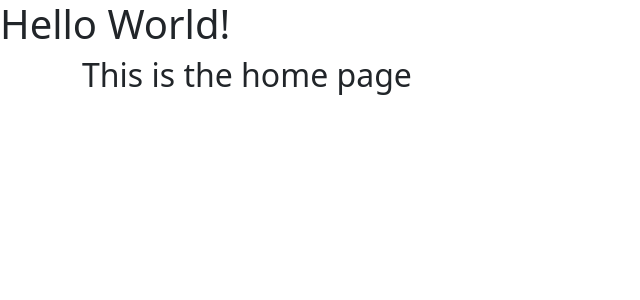
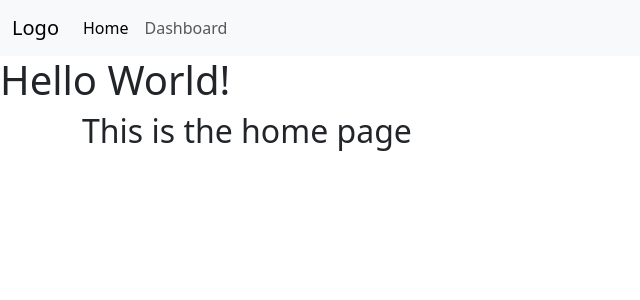
Before and after one commit to AipuAmeh/hirc-internship-project, a Flask app: page / in a window 1280 px wide. Shown: the top 300 px of the page, without its empty margins (0-640 px from the left). Run offline with Flask 3, Linux system fonts and the light colour scheme.

Commit message:
added csv file, created route that retrieves data correctly

```diff
--- a/project/templates/base.html
+++ b/project/templates/base.html
@@ -7,6 +7,24 @@
     <link href="https://cdn.jsdelivr.net/npm/bootstrap@5.3.6/dist/css/bootstrap.min.css" rel="stylesheet" integrity="sha384-4Q6Gf2aSP4eDXB8Miphtr37CMZZQ5oXLH2yaXMJ2w8e2ZtHTl7GptT4jmndRuHDT" crossorigin="anonymous">
 </head>
 <body>
+    <nav class="navbar navbar-expand-lg bg-body-tertiary">
+  <div class="container-fluid">
+    <a class="navbar-brand" href="/">Logo</a>
+    <button class="navbar-toggler" type="button" data-bs-toggle="collapse" data-bs-target="#navbarNav" aria-controls="navbarNav" aria-expanded="false" aria-label="Toggle navigation">
+      <span class="navbar-toggler-icon"></span>
+    </button>
+    <div class="collapse navbar-collapse" id="navbarNav">
+      <ul class="navbar-nav">
+        <li class="nav-item">
+          <a class="nav-link active" aria-current="page" href="/">Home</a>
+        </li>
+        <li class="nav-item">
+          <a class="nav-link" href="/dashboard">Dashboard</a>
+        </li>
+      </ul>
+    </div>
+  </div>
+</nav>
     <h1>Hello World!</h1>
     <div class="container">
         {% block content %}
--- a/project/views.py
+++ b/project/views.py
@@ -1,8 +1,19 @@
 from flask import Blueprint, render_template, request, jsonify
 import json
+import pandas as pd
 
 views = Blueprint('views', __name__)
 
 @views.route('/')
 def home():
     return render_template('home.html')
+
+# @views.route('/dashboard')
+# def dashboard():
+#     return render_template('dashboard.html')
+
+@views.route('/dashboard')
+def get_csv_data():
+    data = pd.read_csv('project/data/hirc_pm_report_cleaned.csv')
+    records = data.to_dict(orient='records')
+    return render_template('dashboard.html', records=records)
```
Also changed, not shown: project/data/hirc_pm_report_cleaned.csv (added, +13 -0 lines), project/templates/dashboard.html (added, +28 -0 lines).
